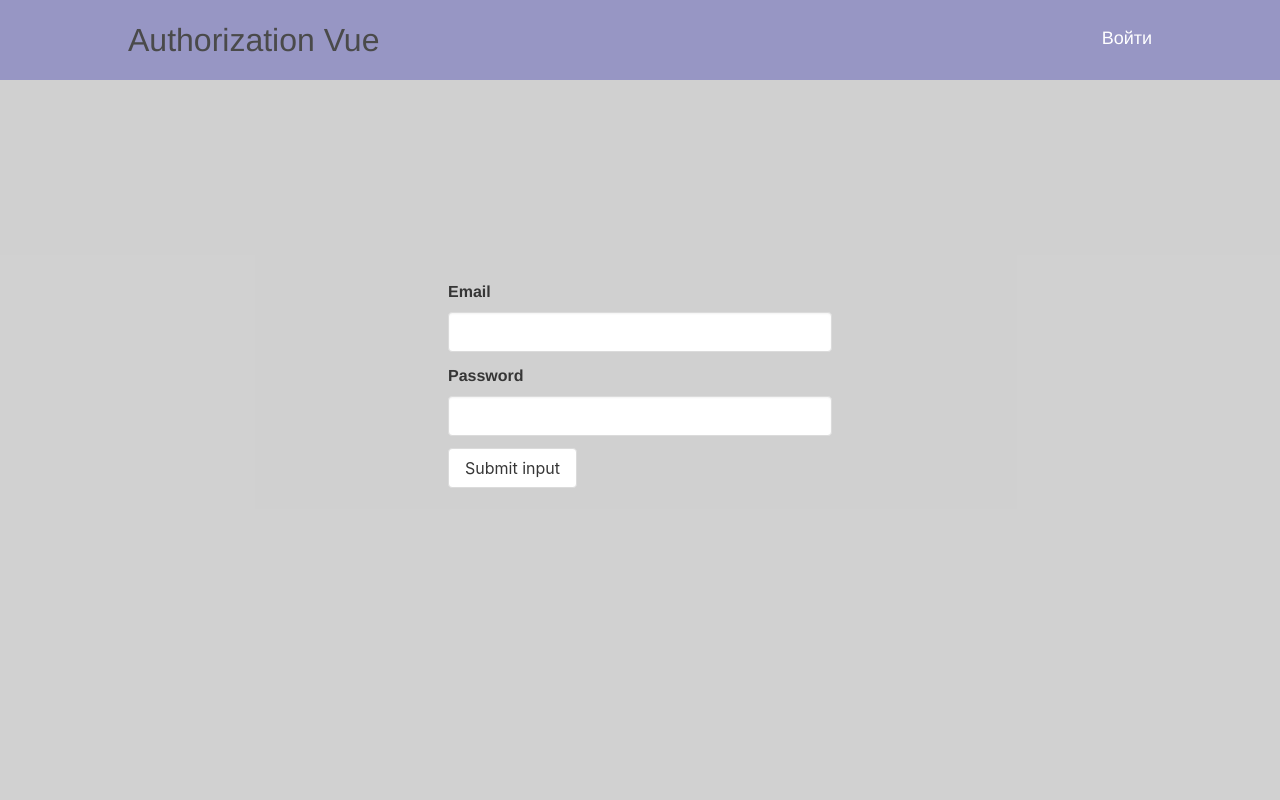
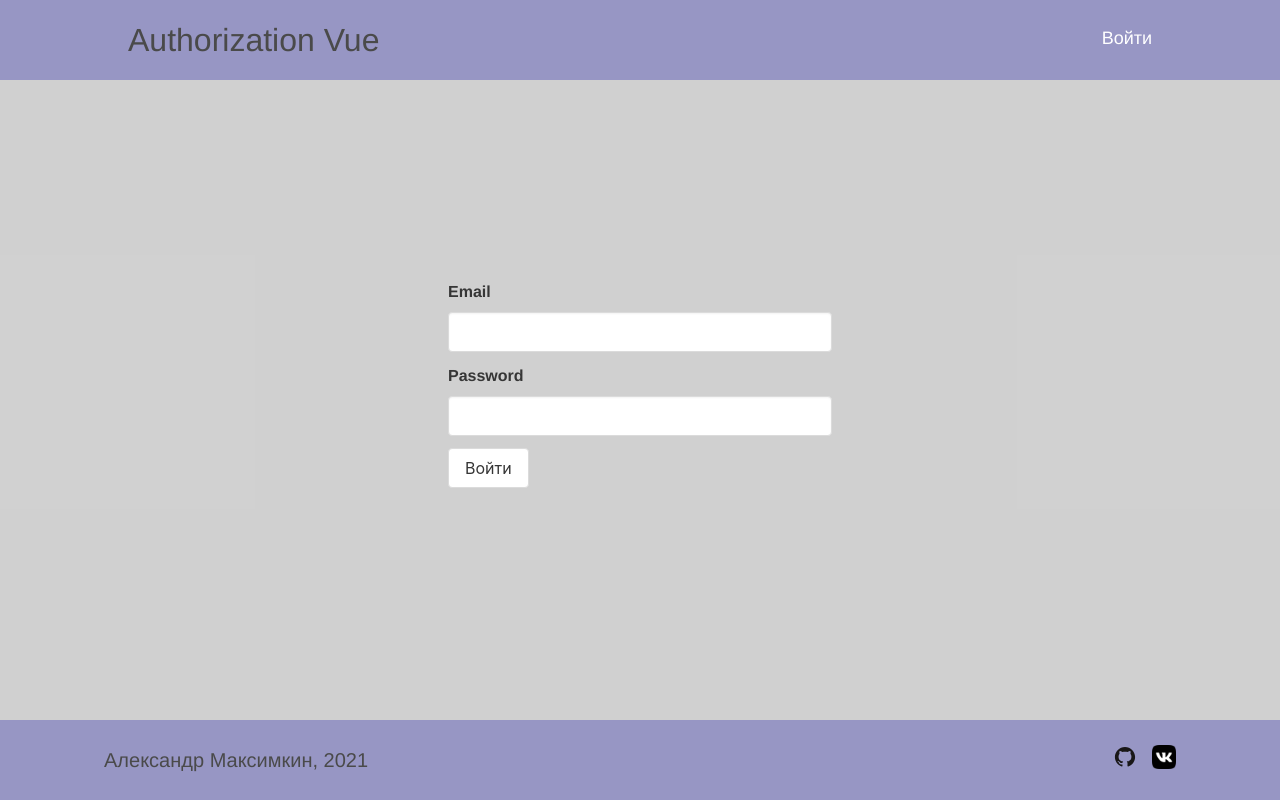
Before and after one commit to maximkin-alek/auth-medium, a Vue app in the folder auth/: page /login in a window 1280 px wide. Built offline with nearby package versions, Linux system fonts and the light colour scheme; no server answers.

Commit message:
fix login and logout bugs, add styles

```diff
--- a/auth/src/App.vue
+++ b/auth/src/App.vue
@@ -19,8 +19,7 @@ export default {
   -webkit-font-smoothing: antialiased;
   -moz-osx-font-smoothing: grayscale;
    background-color: rgba(204, 204, 204, 0.904);
-   min-height: 100vh;
-   height: 100%;
+
 }
 
 
--- a/auth/src/components/EditCardForm.vue
+++ b/auth/src/components/EditCardForm.vue
@@ -6,7 +6,7 @@
 
     <b-field label="Text">
       <b-input
-      class="editCardForm__text"
+        class="editCardForm__text"
         required
         maxlength="1000"
         v-model="text"
@@ -68,10 +68,6 @@ export default {
 .editCardForm {
   padding-top: 200px;
   margin: 0 auto;
-  width: 50%;
-}
-.editCardForm__text{
-  min-width: 100px;
-  height: fit-content;
+  width: 80%;
 }
 </style>
--- a/auth/src/components/Footer.vue
+++ b/auth/src/components/Footer.vue
@@ -45,6 +45,7 @@ export default {
   align-items: center;
   padding: 0 104px;
   box-sizing: border-box;
+
 }
 .footer__copyright {
   font-size: 20px;
--- a/auth/src/components/Header.vue
+++ b/auth/src/components/Header.vue
@@ -26,6 +26,7 @@ export default {
   methods: {
     logout() {
       this.$store.dispatch("logout");
+      this.$router.push({ name: 'main' }).catch(() => {});
     },
 
   },
--- a/auth/src/components/LoginForm.vue
+++ b/auth/src/components/LoginForm.vue
@@ -1,39 +1,54 @@
 <template>
   <form @submit.prevent="login" class="login-form">
     <b-field label="Email">
-      <b-input v-model="email" type="email" required > </b-input>
+      <b-input v-model="email" type="email" required> </b-input>
     </b-field>
 
     <b-field label="Password">
       <b-input v-model="password" type="password" required password-reveal>
       </b-input>
     </b-field>
-    <b-button tag="input" native-type="submit" value="Submit input" />
+    <b-button tag="input" native-type="submit" value="Войти" />
   </form>
 </template>
 
 <script>
 export default {
+  beforeMount() {
+    this.$store.dispatch("fetchPosts");
+    this.$store.dispatch("fetchUsers");
+  },
   data() {
     return {
       email: "",
       password: "",
     };
   },
+  computed: {
+    user() {
+      return this.$store.getters.getLoggedUser;
+    },
+  },
   methods: {
-      login() {
-      this.$store.dispatch("login", { email: this.email, password: this.password });
-      this.email = '';
-      this.password = '';
-      this.$router.push({ name: 'main' }).catch(() => {})
+    login() {
+      this.$store.dispatch("login", {
+        email: this.email,
+        password: this.password,
+      });
+      if (this.user.id) {
+        this.email = "";
+        this.password = "";
+        this.$router.push({ name: "main" }).catch(() => {});
+      }
     },
-  }
+  },
 };
 </script>
 
-<style  scoped>
+<style scoped>
 .login-form {
-    padding-top: 200px;
+  padding-top: 200px;
   margin: 0 auto;
   width: 30%;
-}</style>
+}
+</style>
--- a/auth/src/pages/CreateCardPage.vue
+++ b/auth/src/pages/CreateCardPage.vue
@@ -1,11 +1,16 @@
 <template>
-  <div>
-    <my-header />
-    <create-card-form />
+  <div class="create-page">
+    <div>
+      <my-header />
+      <create-card-form />
+    </div>
+
+    <my-footer />
   </div>
 </template>
 
 <script>
+import Footer from "@/components/Footer";
 import Header from "@/components/Header";
 import CreateCardForm from "@/components/CreateCardForm";
 
@@ -13,8 +18,16 @@ export default {
   components: {
     "my-header": Header,
     "create-card-form": CreateCardForm,
+    "my-footer": Footer,
   },
 };
 </script>
 
-<style scoped></style>
+<style scoped>
+.create-page {
+  display: flex;
+  flex-direction: column;
+  justify-content: space-between;
+  min-height: 100vh;
+}
+</style>
--- a/auth/src/pages/EditCardPage.vue
+++ b/auth/src/pages/EditCardPage.vue
@@ -1,17 +1,21 @@
 <template>
-  <div>
-    <my-header />
-    <edit-card-form />
+  <div class="edit-page">
+    <div>
+      <my-header />
+      <edit-card-form />
+    </div>
 
+    <my-footer />
   </div>
 </template>
 
 <script>
 import Header from "@/components/Header";
 import EditCardForm from "@/components/EditCardForm";
+import Footer from "@/components/Footer";
 
 export default {
-    beforeCreate() {
+  beforeCreate() {
     this.$store.dispatch("fetchPosts");
     this.$store.dispatch("fetchUsers");
   },
@@ -19,8 +23,16 @@ export default {
   components: {
     "my-header": Header,
     "edit-card-form": EditCardForm,
+    "my-footer": Footer,
   },
 };
 </script>
 
-<style scoped></style>
+<style scoped>
+.edit-page {
+  display: flex;
+  flex-direction: column;
+  justify-content: space-between;
+  min-height: 100vh;
+}
+</style>
--- a/auth/src/pages/LoginPage.vue
+++ b/auth/src/pages/LoginPage.vue
@@ -1,24 +1,34 @@
 <template>
+  <div class="login-page">
+
     <div>
-        <my-header />
-        <login-form />
+      <my-header />
+      <login-form />
     </div>
+
+    <my-footer />
+  </div>
 </template>
 
 <script>
 import Header from "@/components/Header";
+import Footer from "@/components/Footer";
 import LoginForm from "@/components/LoginForm";
 
 export default {
   components: {
-   'my-header': Header,
-   'login-form': LoginForm,
-
+    "my-header": Header,
+    "login-form": LoginForm,
+    "my-footer": Footer,
   },
-
-    }
+};
 </script>
 
-<style  scoped>
-
+<style scoped>
+.login-page {
+    display: flex;
+    flex-direction: column;
+    justify-content: space-between;
+  min-height: 100vh;
+}
 </style>
```
